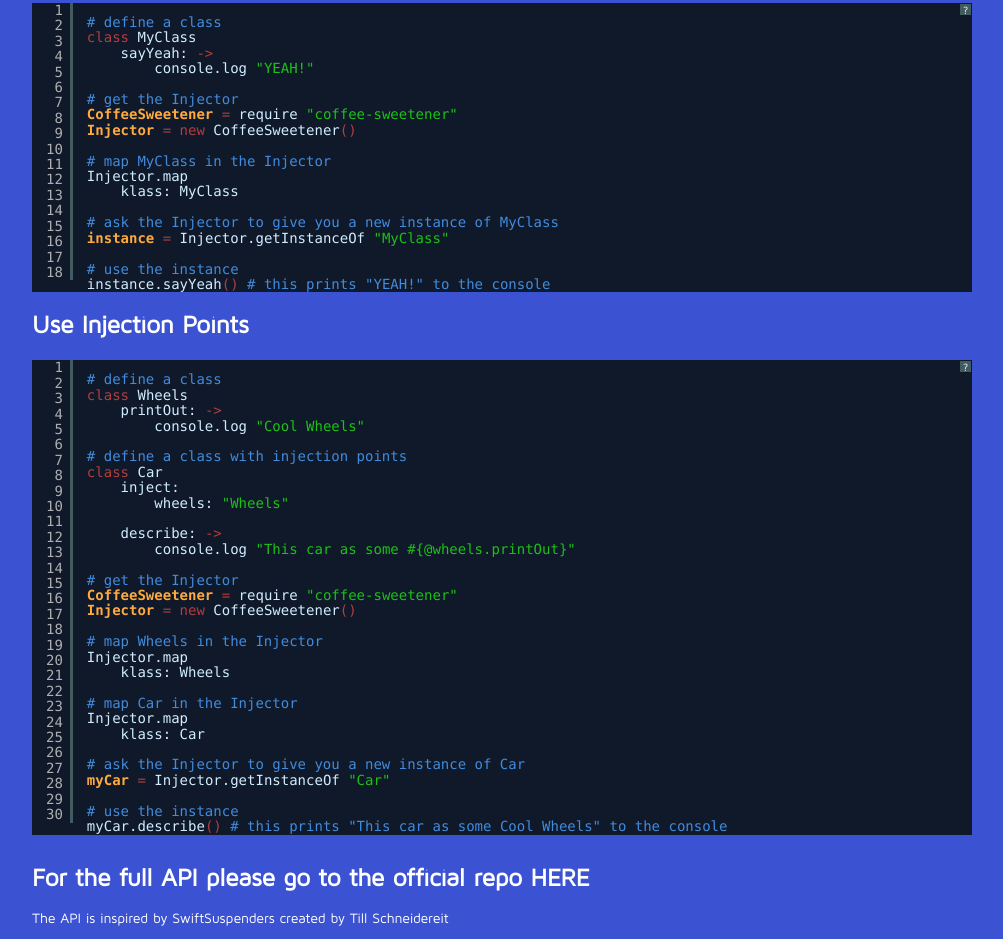
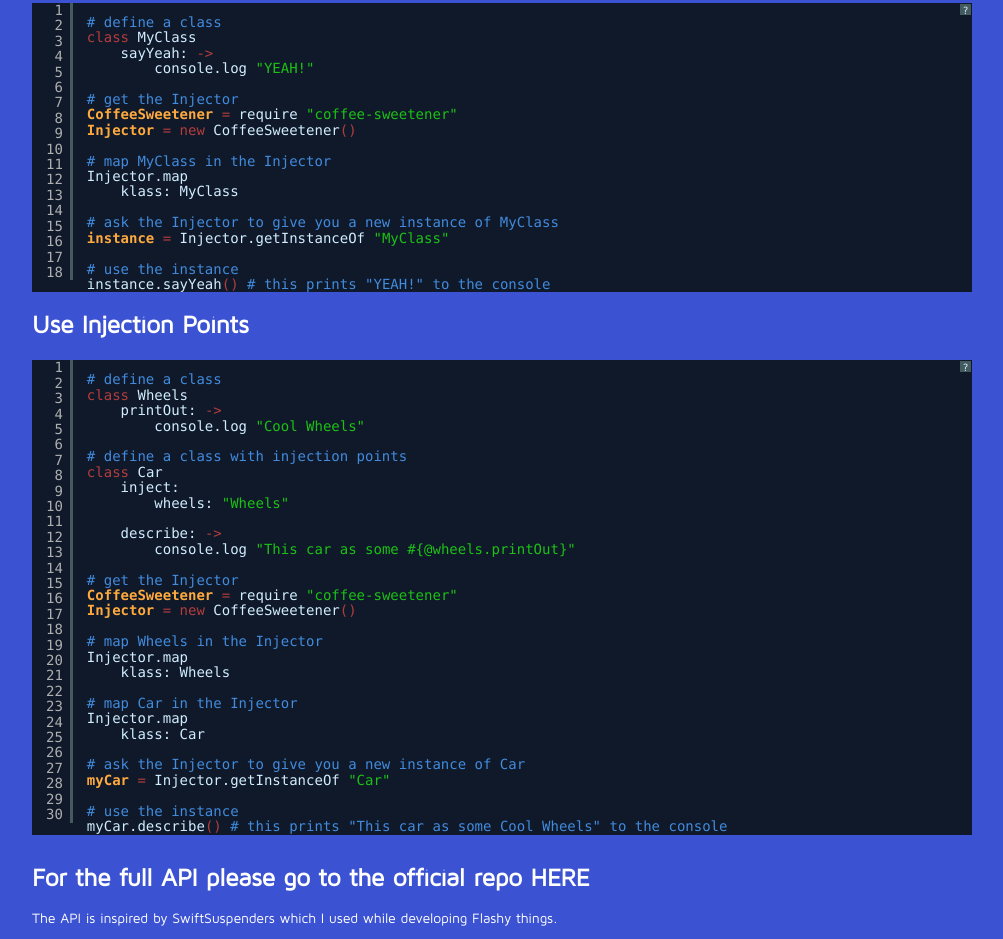
Before and after one commit to vizio360/coffee-sweetener, a plain HTML site: page index.html in a window 1280 px wide. Shown: the part 592-1531 px from the top of the page, without its empty margins (138-1141 px from the left). Drawn offline with nearby package versions, Linux system fonts and the light colour scheme.

Commit message:
reworked inspired by section

```diff
--- a/index.html
+++ b/index.html
@@ -145,7 +145,7 @@ myCar.describe() # this prints "This car as some Cool Wheels" to the console
                     <h3>For the full API please go to the official repo <a href="https://github.com/vizio360/coffee-sweetener#dependency-injection-in-coffeescript">HERE</a></h3>
                 </div>
                 <div class="span12">
-                    <p>The API is inspired by <a href="https://github.com/tschneidereit/SwiftSuspenders">SwiftSuspenders</a> created by Till Schneidereit</p>
+                    <p>The API is inspired by <a href="https://github.com/tschneidereit/SwiftSuspenders">SwiftSuspenders</a> which I used while developing Flashy things.</p>
                 </div>
             </div>
         </div>
```
